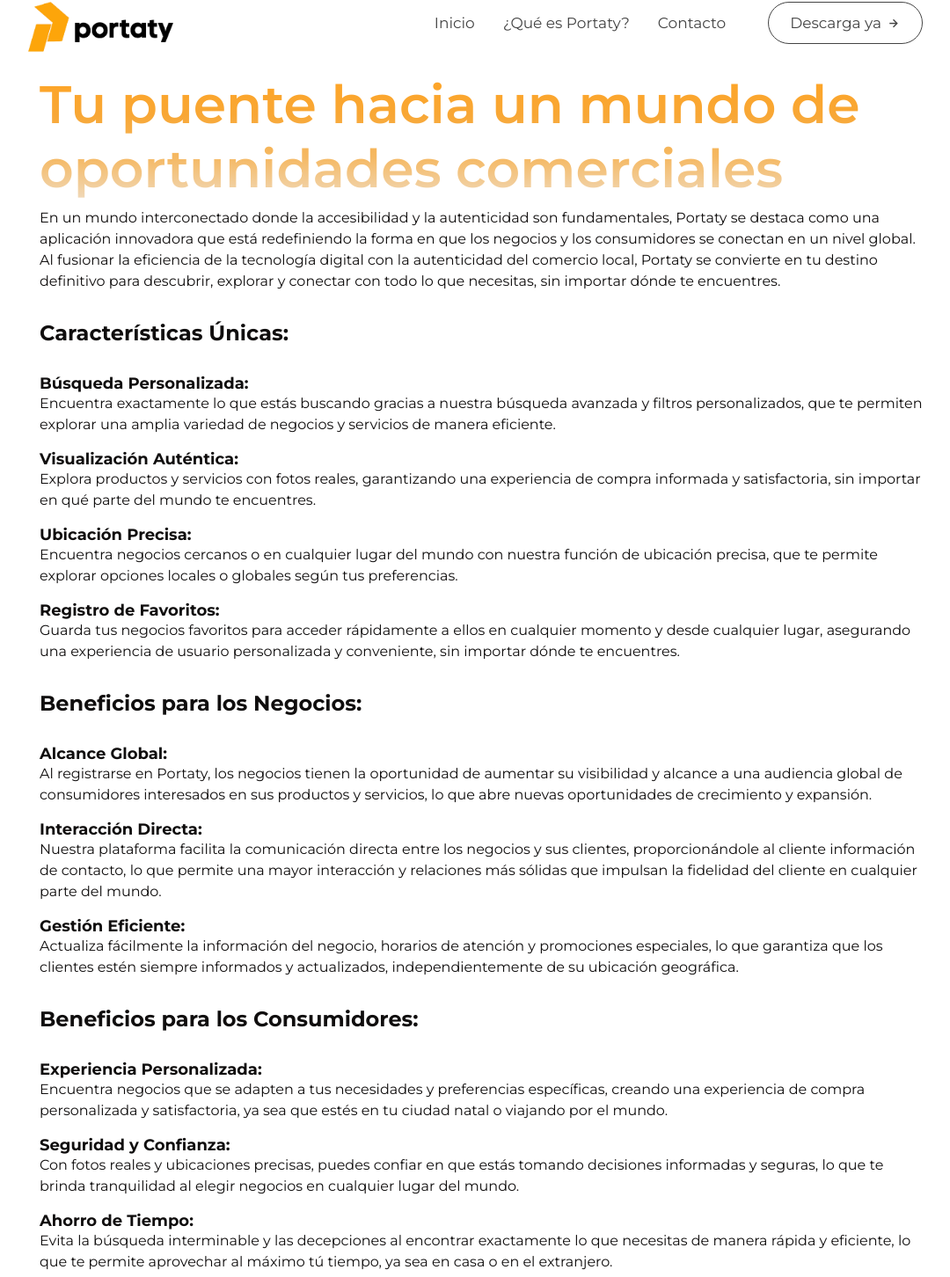
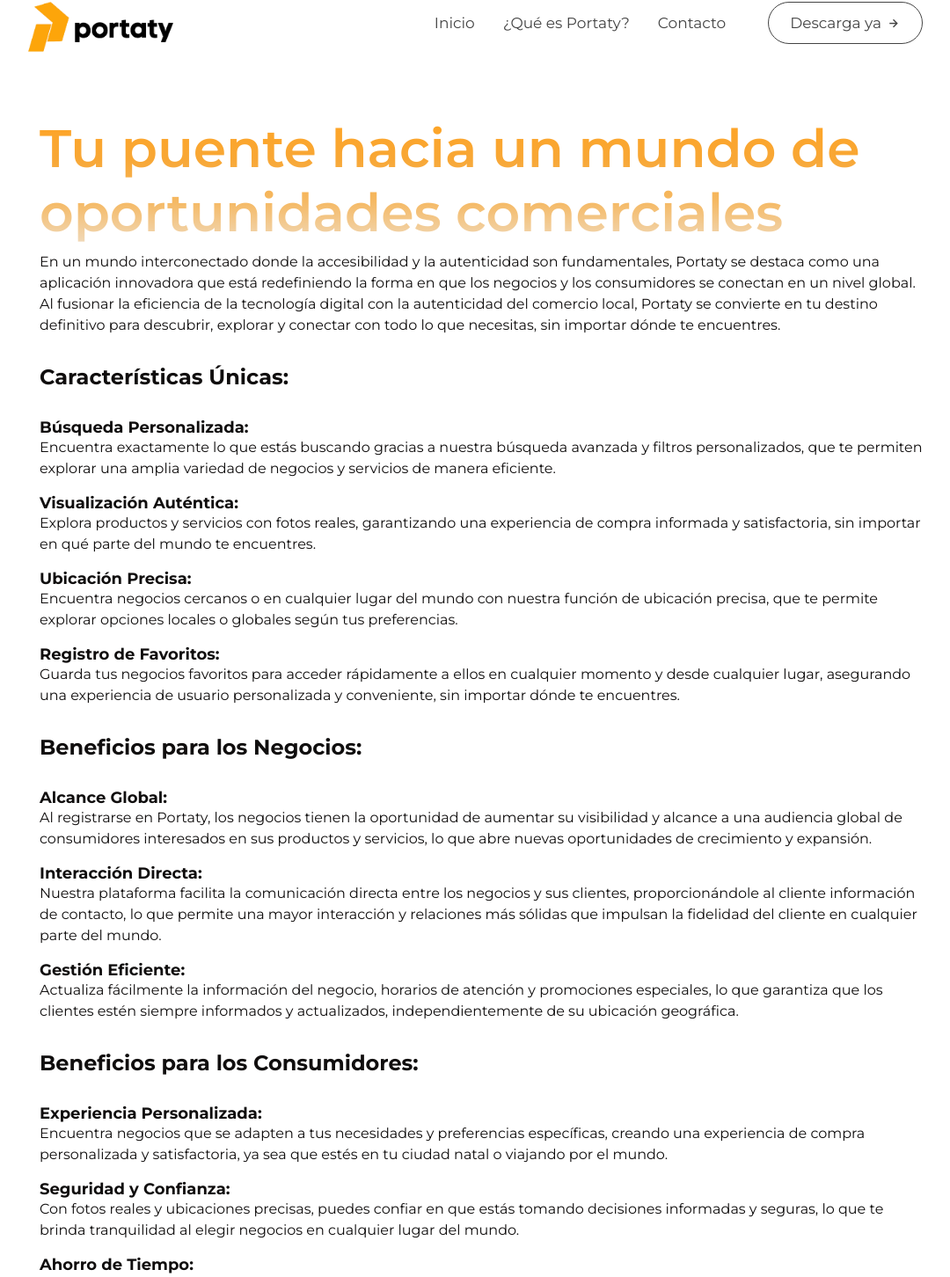
Before and after one commit to Portaty/portaty-web, a Next.js app: page /info in a window 1280 px wide. Shown: the part 30-1482 px from the top of the page at 88% size, without its empty margins (93-1173 px from the left). Built offline with nearby package versions, Linux system fonts and the light colour scheme.

Commit message:
Correcion

```diff
--- a/src/components/Navbar.jsx
+++ b/src/components/Navbar.jsx
@@ -3,7 +3,7 @@
 import { navbar } from "../constants";
 import Link from "next/link";
 
-const Navbar = () => {
+const Navbar = ({ backHome = false }) => {
   return (
     <div className="container section_two">
       <div className={styles.navbar}>
@@ -11,17 +11,21 @@
           <Image src={navbar.logo} alt="" width={200} height={80} />
         </div>
         <div className={styles.right}>
-        <div className={styles.menu}>
+          <div className={styles.menu}>
             {navbar.menu.map((item) => (
-              <Link href={`${item.id}`} key={item.id}>
+              <Link href={backHome && item.id === '#home' ? `/` : `${item.id}`} key={item.id}>
                 {item.title}
               </Link>
             ))}
           </div>
-          <Link href={navbar.button.link} className={styles.button} target='_blank'>
-              <p>{navbar.button.title}</p>
-              <i className={navbar.button.icon}></i>
-            </Link>
+          <Link
+            href={navbar.button.link}
+            className={styles.button}
+            target="_blank"
+          >
+            <p>{navbar.button.title}</p>
+            <i className={navbar.button.icon}></i>
+          </Link>
         </div>
       </div>
     </div>
--- a/src/pages/info/index.jsx
+++ b/src/pages/info/index.jsx
@@ -5,9 +5,13 @@
 const Info = () => {
   return (
     <div>
-      <Navbar />
+      <Navbar backHome={true} />
       <div className="container section_two">
-        <h1 className={styles.title}>Tu puente hacia un mundo de oportunidades comerciales</h1>
+        <h1 className={styles.title} style={{
+          marginTop: 50
+        }}>
+          Tu puente hacia un mundo de oportunidades comerciales
+        </h1>
         <p className={styles.paragraph}>
           En un mundo interconectado donde la accesibilidad y la autenticidad
           son fundamentales, Portaty se destaca como una aplicación innovadora
@@ -106,7 +110,9 @@
             tranquilidad al elegir negocios en cualquier lugar del mundo.
           </p>
         </div>
-        <div className={styles.chrContain}>
+        <div className={styles.chrContain} style={{
+          marginBottom: 100
+        }}>
           <h3 className={styles.chrSubtitle}>Ahorro de Tiempo: </h3>
           <p className={styles.chrParagraph}>
             {" "}
@@ -117,7 +123,9 @@
           </p>
         </div>
       </div>
-      <Footer />
+      <div id="contact">
+        <Footer />
+      </div>
     </div>
   );
 };
```
